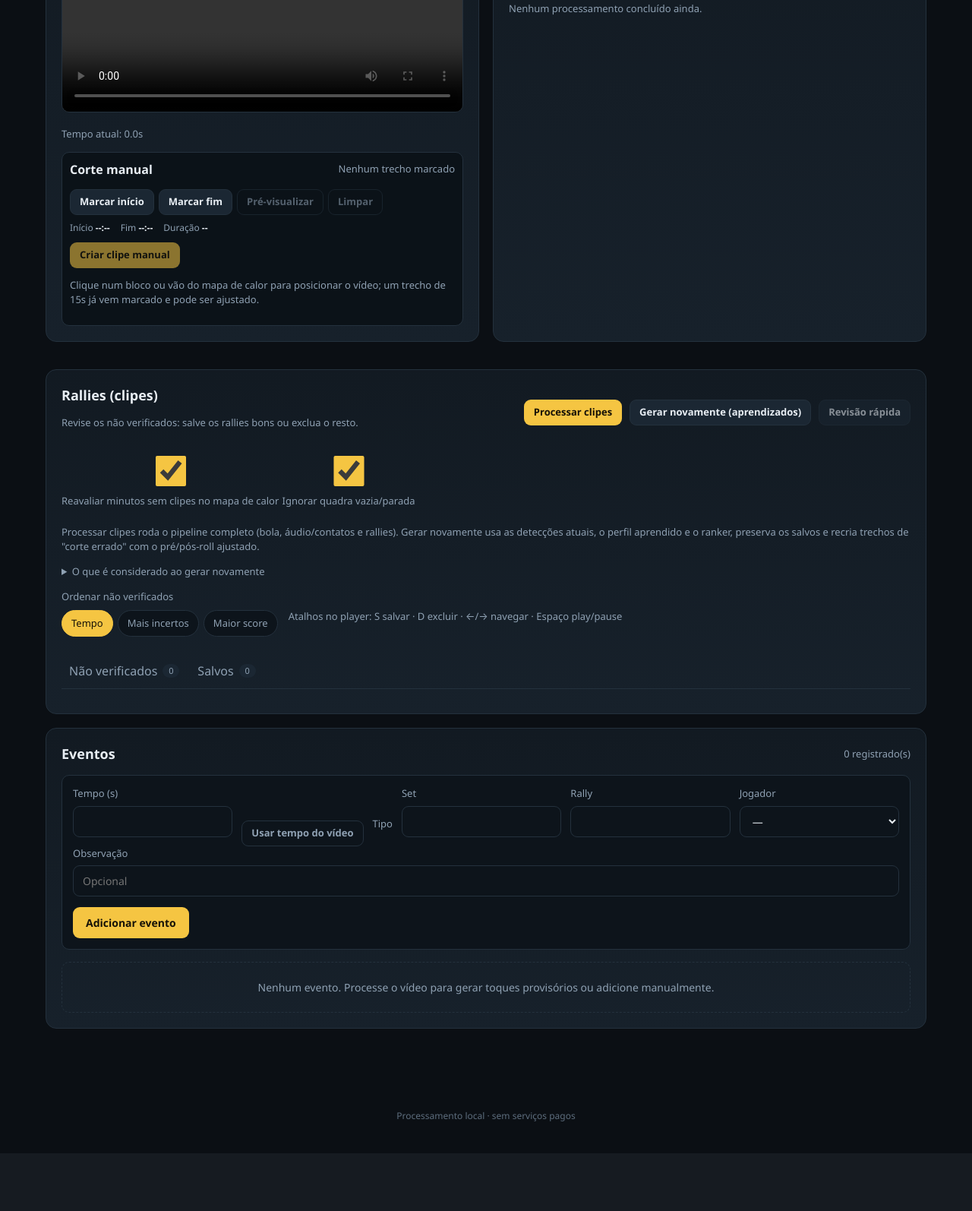
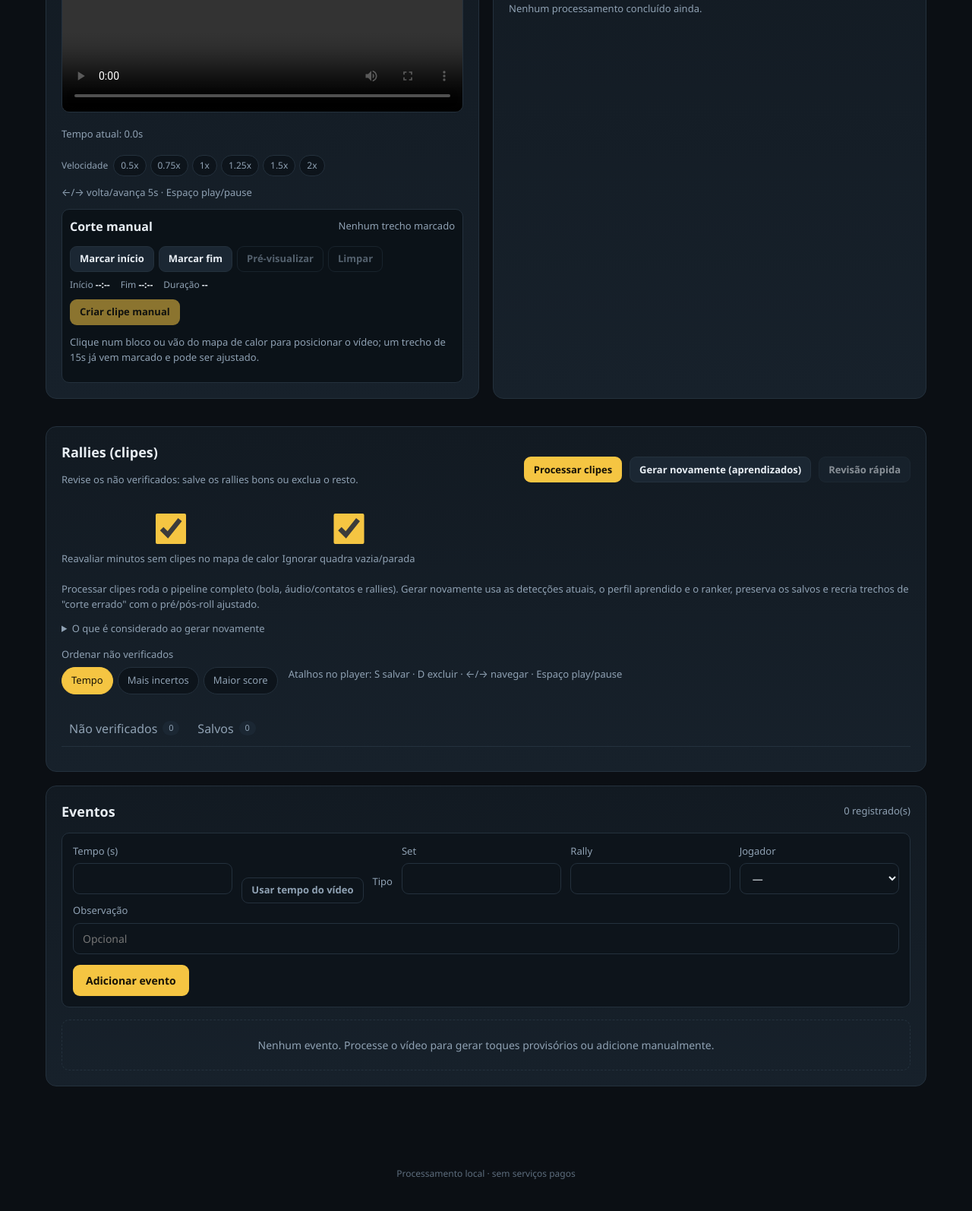
Before and after one commit to GutoPospichil/volleytrak, a FastAPI app: template app/templates/match.html in a window 1280 px wide. Shown: the part 387-1981 px from the top of the page at 76% size. Before the commit the page ends 1905 px from the top, so only its background shows below. Run offline with FastAPI, Linux system fonts and the light colour scheme; the template is opened without the code that fills it, so the values that code supplies are empty; grey boxes are pictures that could not be loaded.

Commit message:
Adiciona velocidade de video e atalhos de 5 segundos

```diff
--- a/app/main.py
+++ b/app/main.py
@@ -17,7 +17,7 @@
     yield
 
 
-app = FastAPI(title="VolleyTrak", version="0.3.12", lifespan=lifespan)
+app = FastAPI(title="VolleyTrak", version="0.3.13", lifespan=lifespan)
 app.mount("/static", StaticFiles(directory=str(STATIC_DIR)), name="static")
 app.include_router(api.router, prefix="/api")
 app.include_router(pages.router)
--- a/app/static/app.css
+++ b/app/static/app.css
@@ -848,6 +848,8 @@
 
 .modal-box {
   width: min(1000px, 96vw);
+  max-height: calc(100vh - 28px);
+  overflow-y: auto;
   padding: 16px;
   border: 1px solid var(--line);
   border-radius: 14px;
@@ -1399,3 +1401,51 @@
   max-height: calc(100vh - 28px);
   overflow-y: auto;
 }
+
+/* Controle de velocidade e dicas de teclado */
+.video-toolbar {
+  display: flex;
+  flex-wrap: wrap;
+  align-items: center;
+  justify-content: space-between;
+  gap: 8px;
+  margin: 6px 0 4px;
+}
+
+.speed-control {
+  display: flex;
+  flex-wrap: wrap;
+  align-items: center;
+  gap: 5px;
+  margin: 4px 0;
+}
+
+.speed-label {
+  margin-right: 2px;
+  color: var(--muted);
+  font-size: 12px;
+}
+
+.speed-control button {
+  padding: 4px 9px;
+  border: 1px solid var(--line);
+  border-radius: 999px;
+  background: #0d141b;
+  color: var(--muted);
+  font: inherit;
+  font-size: 12px;
+  cursor: pointer;
+  transition: border-color 0.15s, background 0.15s, color 0.15s;
+}
+
+.speed-control button:hover {
+  border-color: var(--accent);
+  color: var(--text);
+}
+
+.speed-control button.active {
+  border-color: var(--accent);
+  background: var(--accent);
+  color: #171207;
+  font-weight: 700;
+}
--- a/app/templates/match.html
+++ b/app/templates/match.html
@@ -21,6 +21,18 @@
   </div>
 </div>
 
+{% macro speed_control() %}
+<div class="speed-control" data-speed-control>
+  <span class="speed-label">Velocidade</span>
+  <button type="button" data-speed="0.5">0.5x</button>
+  <button type="button" data-speed="0.75">0.75x</button>
+  <button type="button" data-speed="1">1x</button>
+  <button type="button" data-speed="1.25">1.25x</button>
+  <button type="button" data-speed="1.5">1.5x</button>
+  <button type="button" data-speed="2">2x</button>
+</div>
+{% endmacro %}
+
 <div id="job-banner" class="card banner" {% if match.status != "processing" %}hidden{% endif %} data-processing="{{ '1' if match.status == 'processing' else '0' }}">
   <div class="card-head">
     <strong>Processando</strong>
@@ -35,6 +47,10 @@
     <h2>Vídeo</h2>
     <video id="player" controls preload="metadata" src="/api/matches/{{ match.id }}/video"></video>
     <p class="muted small">Tempo atual: <span id="current-time">0.0</span>s</p>
+    <div class="video-toolbar">
+      {{ speed_control() }}
+      <span class="muted small">←/→ volta/avança 5s · Espaço play/pause</span>
+    </div>
     <div class="manual-cut" id="manual-cut">
       <div class="card-head">
         <strong>Corte manual</strong>
@@ -348,8 +364,9 @@
         <button id="delete-clip" class="button ghost small" type="button">Excluir clipe</button>
       </div>
       <p id="clip-edit-note" class="muted small" hidden></p>
+      {{ speed_control() }}
       <label class="check-line"><input type="checkbox" id="auto-advance" checked> Avançar após salvar/excluir</label>
-      <p class="muted small">Atalhos: S salvar · D excluir · E editar · ←/→ navegar · Espaço play/pause</p>
+      <p class="muted small">Atalhos: S salvar · D excluir · E editar · ←/→ volta/avança 5s · Shift+←/→ clipe anterior/próximo · Espaço play/pause</p>
     </div>
   </div>
 
@@ -470,6 +487,8 @@
         </div>
         <div class="edit-controls">
           <p id="edit-info" class="muted small"></p>
+          {{ speed_control() }}
+          <p class="muted small">←/→ volta/avança 5s · Espaço play/pause</p>
           <div class="edit-grid">
             <label>Início (s)
               <input id="edit-start" type="number" min="0" step="0.1">
@@ -767,6 +786,35 @@
 let editPreviewStop = null;
 const appToast = document.getElementById('app-toast');
 let appToastTimer = null;
+const speedButtons = [...document.querySelectorAll('[data-speed-control] [data-speed]')];
+let playbackRate = parseFloat(localStorage.getItem('vt-playback-rate') || '1') || 1;
+
+function applyPlaybackRate(rate) {
+  playbackRate = Math.max(0.25, Math.min(4, Number(rate) || 1));
+  localStorage.setItem('vt-playback-rate', String(playbackRate));
+  [player, clipVideo, editVideo].forEach((video) => {
+    if (video) video.playbackRate = playbackRate;
+  });
+  speedButtons.forEach((button) => {
+    button.classList.toggle(
+      'active',
+      Math.abs(parseFloat(button.dataset.speed) - playbackRate) < 0.01
+    );
+  });
+}
+
+speedButtons.forEach((button) => {
+  button.addEventListener('click', () => applyPlaybackRate(button.dataset.speed));
+});
+
+[player, clipVideo, editVideo].forEach((video) => {
+  if (!video) return;
+  video.addEventListener('loadedmetadata', () => {
+    video.playbackRate = playbackRate;
+  });
+});
+
+applyPlaybackRate(playbackRate);
 
 function showToast(message) {
   if (!appToast) return;
@@ -951,6 +999,7 @@
   currentClipStarred = card.dataset.clipStarred === '1';
   currentClipStart = parseFloat(card.dataset.clipStart || '0');
   clipVideo.src = card.dataset.src;
+  clipVideo.playbackRate = playbackRate;
   clipModalStatus.textContent = currentClipStatus === 'saved' ? '· salvo' : '· não verificado';
   saveClipButton.hidden = currentClipStatus === 'saved';
   moveClipNewButton.hidden = currentClipStatus !== 'saved';
@@ -1017,6 +1066,7 @@
   if (!clipModal.hidden) closeClip();
   if (player) player.pause();
   editModal.hidden = false;
+  editVideo.playbackRate = playbackRate;
   const apply = () => { editVideo.currentTime = editOldStart; };
   if (editVideo.readyState >= 1) apply();
   else editVideo.addEventListener('loadedmetadata', apply, { once: true });
@@ -1462,19 +1512,81 @@
   return ['INPUT', 'SELECT', 'TEXTAREA'].includes(target.tagName) || target.isContentEditable;
 }
 
+function isButtonTarget(target) {
+  return !!(target && target.closest && target.closest('button, a'));
+}
+
+function seekVideo(video, delta) {
+  if (!video) return;
+  const duration = Number.isFinite(video.duration) && video.duration > 0
+    ? video.duration
+    : Number.POSITIVE_INFINITY;
+  try {
+    video.currentTime = Math.max(0, Math.min(duration, video.currentTime + delta));
+  } catch (error) {
+    // Video ainda sem metadados; ignora o atalho.
+  }
+}
+
+function togglePlayback(video) {
+  if (!video) return;
+  if (video.paused) video.play().catch(() => {});
+  else video.pause();
+}
+
 document.addEventListener('keydown', (event) => {
   if (!rejectModal.hidden) {
     if (event.key === 'Escape') closeReject();
     return;
   }
+
   if (!editModal.hidden) {
-    if (event.key === 'Escape') closeEdit();
+    if (event.key === 'Escape') {
+      closeEdit();
       return;
     }
     if (isTypingTarget(event.target)) return;
-  if (clipModal.hidden) return;
+    if (event.key === 'ArrowLeft') {
+      event.preventDefault();
+      seekVideo(editVideo, -5);
+      return;
+    }
+    if (event.key === 'ArrowRight') {
+      event.preventDefault();
+      seekVideo(editVideo, 5);
+      return;
+    }
+    if (event.key === ' ') {
+      if (isButtonTarget(event.target)) return;
+      event.preventDefault();
+      togglePlayback(editVideo);
+    }
+    return;
+  }
+
+  if (isTypingTarget(event.target)) return;
+
+  if (!clipModal.hidden) {
     if (event.key === 'Escape') {
       closeClip();
+      return;
+    }
+    if (event.key === 'ArrowLeft') {
+      event.preventDefault();
+      if (event.shiftKey) openAdjacent(-1);
+      else seekVideo(clipVideo, -5);
+      return;
+    }
+    if (event.key === 'ArrowRight') {
+      event.preventDefault();
+      if (event.shiftKey) openAdjacent(1);
+      else seekVideo(clipVideo, 5);
+      return;
+    }
+    if (event.key === ' ') {
+      if (isButtonTarget(event.target)) return;
+      event.preventDefault();
+      togglePlayback(clipVideo);
       return;
     }
     const key = event.key.toLowerCase();
@@ -1487,16 +1599,24 @@
     } else if (key === 'd') {
       event.preventDefault();
       if (currentClipId) openReject(currentClipId, currentClipCard);
-  } else if (event.key === 'ArrowRight') {
+    }
+    return;
+  }
+
+  if (event.key === 'ArrowLeft') {
     event.preventDefault();
-    openAdjacent(1);
-  } else if (event.key === 'ArrowLeft') {
+    seekVideo(player, -5);
+    return;
+  }
+  if (event.key === 'ArrowRight') {
     event.preventDefault();
-    openAdjacent(-1);
-  } else if (event.key === ' ') {
+    seekVideo(player, 5);
+    return;
+  }
+  if (event.key === ' ') {
+    if (isButtonTarget(event.target) || isTypingTarget(event.target)) return;
     event.preventDefault();
-    if (clipVideo.paused) clipVideo.play().catch(() => {});
-    else clipVideo.pause();
+    togglePlayback(player);
   }
 });
 
```
Also changed, not shown: RELEASE_NOTES.md (+17 -26 lines), README.md, 1 other file. Lines whose indentation alone changed are shown as unchanged.
